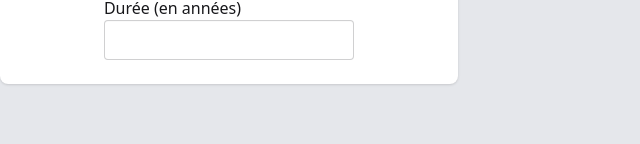
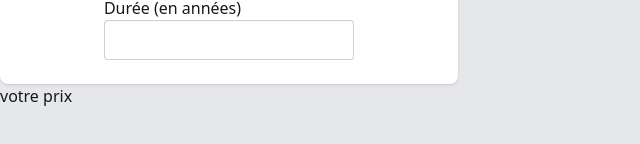
Before and after one commit to kyu-dev/pea_simulator, a Svelte app: page / in a window 1280 px wide. Shown: the part 340-484 px from the top of the page, without its empty margins (0-640 px from the left). Built offline with nearby package versions, Linux system fonts and the light colour scheme.

Commit message:
Add heading for price display in App component

```diff
--- a/src/App.svelte
+++ b/src/App.svelte
@@ -3,3 +3,4 @@
 </script>
 
 <Input />
+<h2>votre prix</h2>
```
